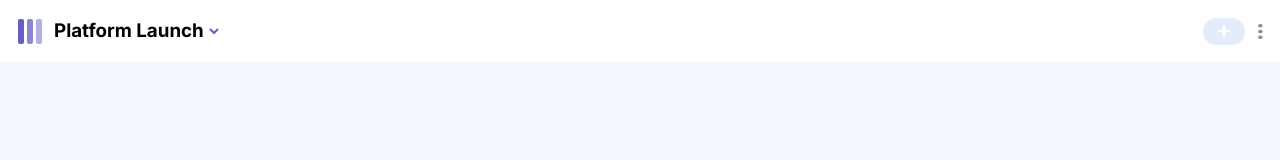
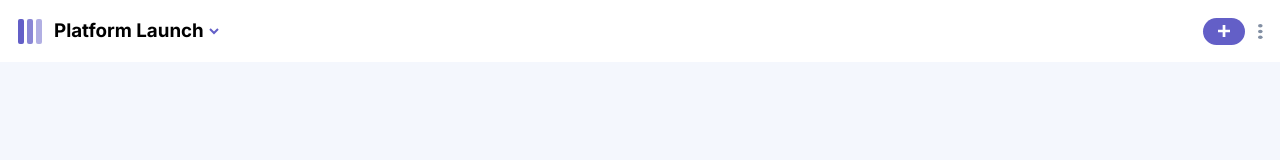
Before and after one commit to ChristianRL23/task-management, a Next.js app: page /1 in a window 1280 px wide. Shown: the top 160 px of the page. Built offline with nearby package versions, Linux system fonts and the light colour scheme.

Commit message:
Allow custom header component

```diff
--- a/components/header.tsx
+++ b/components/header.tsx
@@ -1,10 +1,39 @@
+'use client';
 import Image from 'next/image';
 import LogoMobile from './../assets/logo-mobile.svg';
 import ChevronDown from './../assets/icon-chevron-down.svg';
 import AddTaskIcon from './../assets/icon-add-task-mobile.svg';
 import VerticalEllipsis from './../assets/icon-vertical-ellipsis.svg';
+import { type ReactNode, type FC } from 'react';
 
-const Header = () => {
+type HeaderProps = {
+  boardIsEmpty: boolean;
+  setNewTaskModalIsOpen: (lastState: boolean) => void;
+};
+
+const Header: FC<HeaderProps> = ({ boardIsEmpty, setNewTaskModalIsOpen }) => {
+  let addTaskButton: ReactNode;
+  const handleAddTask = () => {
+    setNewTaskModalIsOpen(true);
+  };
+
+  if (boardIsEmpty) {
+    addTaskButton = (
+      <button className="bg-sky-blue py-3 px-6 rounded-full mr-5">
+        <Image src={AddTaskIcon} alt="Add column icon" />
+      </button>
+    );
+  } else {
+    addTaskButton = (
+      <button
+        className={'py-3 px-6 rounded-full mr-5 bg-blue'}
+        onClick={handleAddTask}
+      >
+        <Image src={AddTaskIcon} alt="Add column icon" />
+      </button>
+    );
+  }
+
   return (
     <header className="flex justify-between bg-white p-7">
       <div className="flex justify-between items-center">
@@ -13,9 +42,7 @@ const Header = () => {
         <Image src={ChevronDown} alt="Icon chevron down" />
       </div>
       <div className="flex items-center">
-        <button className="bg-sky-blue py-3 px-6 rounded-full mr-5">
-          <Image src={AddTaskIcon} alt="Add column icon" />
-        </button>
+        {addTaskButton}
         <Image
           className="h-6"
           src={VerticalEllipsis}
```
